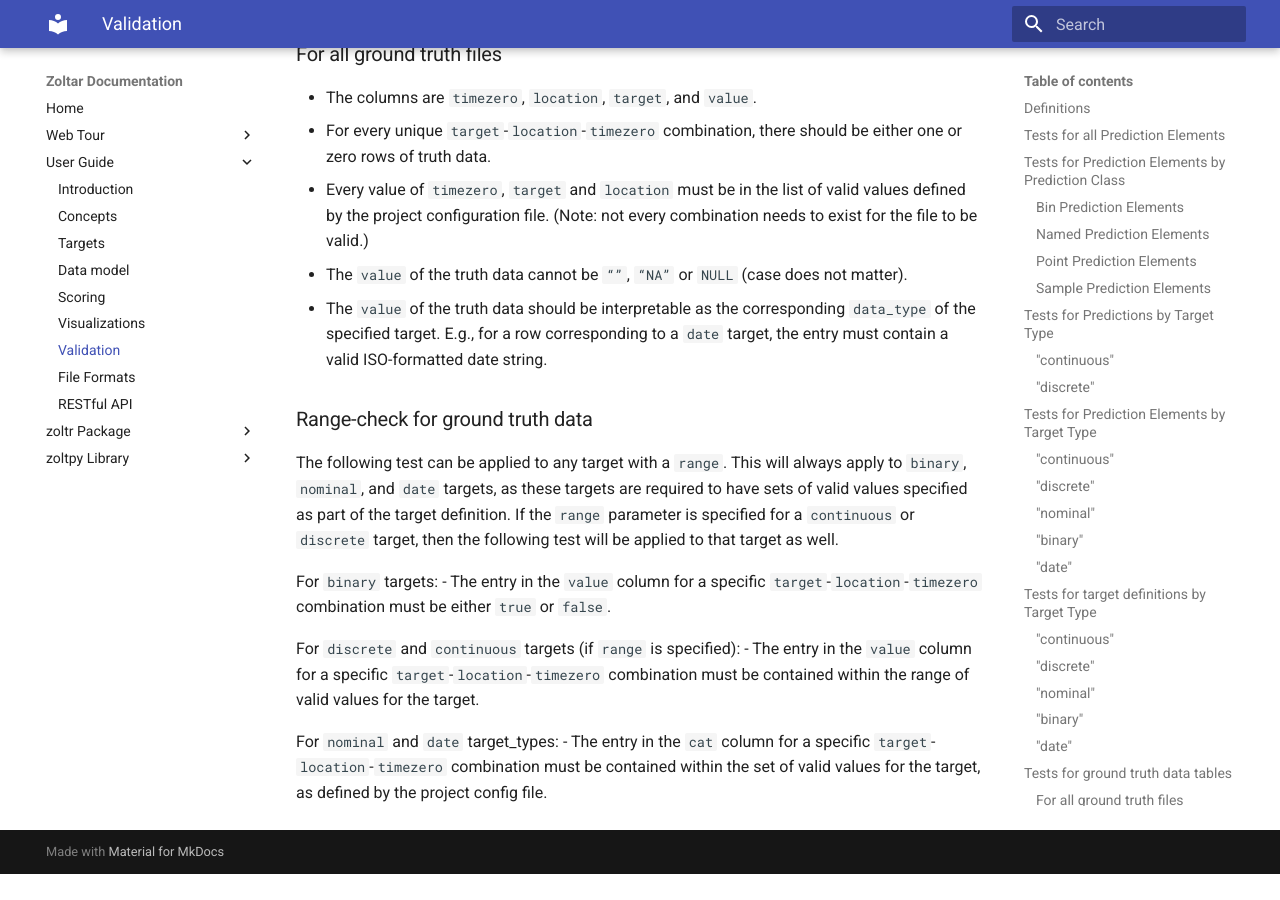
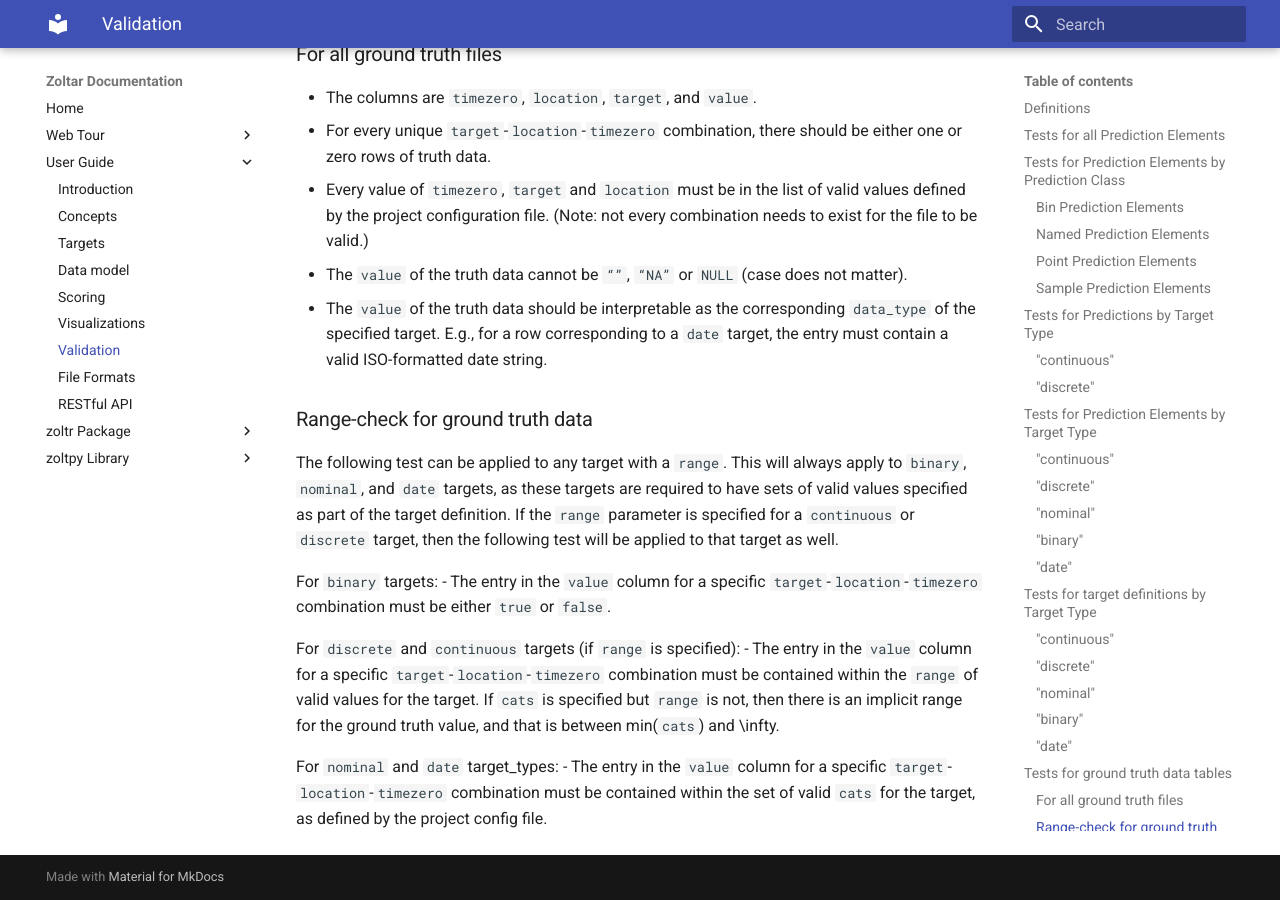
Before and after one commit to reichlab/docs.zoltardata, an MkDocs documentation site: the page built from docs/Validation.md, in a window 1280 px wide and 900 px high, scrolled down 5393 px. Built offline with MkDocs 1.6.1 and Material for MkDocs 9.7.7, drawn with Linux system fonts in a browser that asks for light colours; before the commit the page ends 6267 px from its top, so only the background shows below that.

Commit message:
PR for Validation.md > Range-check for ground truth data > For `discrete` and `continuous` targets (if `range` is specified)

```diff
--- a/docs/Validation.md
+++ b/docs/Validation.md
@@ -176,7 +176,7 @@ For `binary` targets:
  - The entry in the `value` column for a specific `target`-`location`-`timezero` combination must be either `true` or `false`.
 
 For `discrete` and `continuous` targets (if `range` is specified):
- - The entry in the `value` column for a specific `target`-`location`-`timezero` combination must be contained within the range of valid values for the target.
+ - The entry in the `value` column for a specific `target`-`location`-`timezero` combination must be contained within the `range` of valid values for the target. If `cats` is specified but `range` is not, then there is an implicit range for the ground truth value, and that is between min(`cats`) and \infty.
 
 For `nominal` and `date` target_types:
- - The entry in the `cat` column for a specific `target`-`location`-`timezero` combination must be contained within the set of valid values for the target, as defined by the project config file.
+ - The entry in the `value` column for a specific `target`-`location`-`timezero` combination must be contained within the set of valid `cats` for the target, as defined by the project config file.
```
Also changed, not shown: docs/Targets.md (+2 -2 lines).
